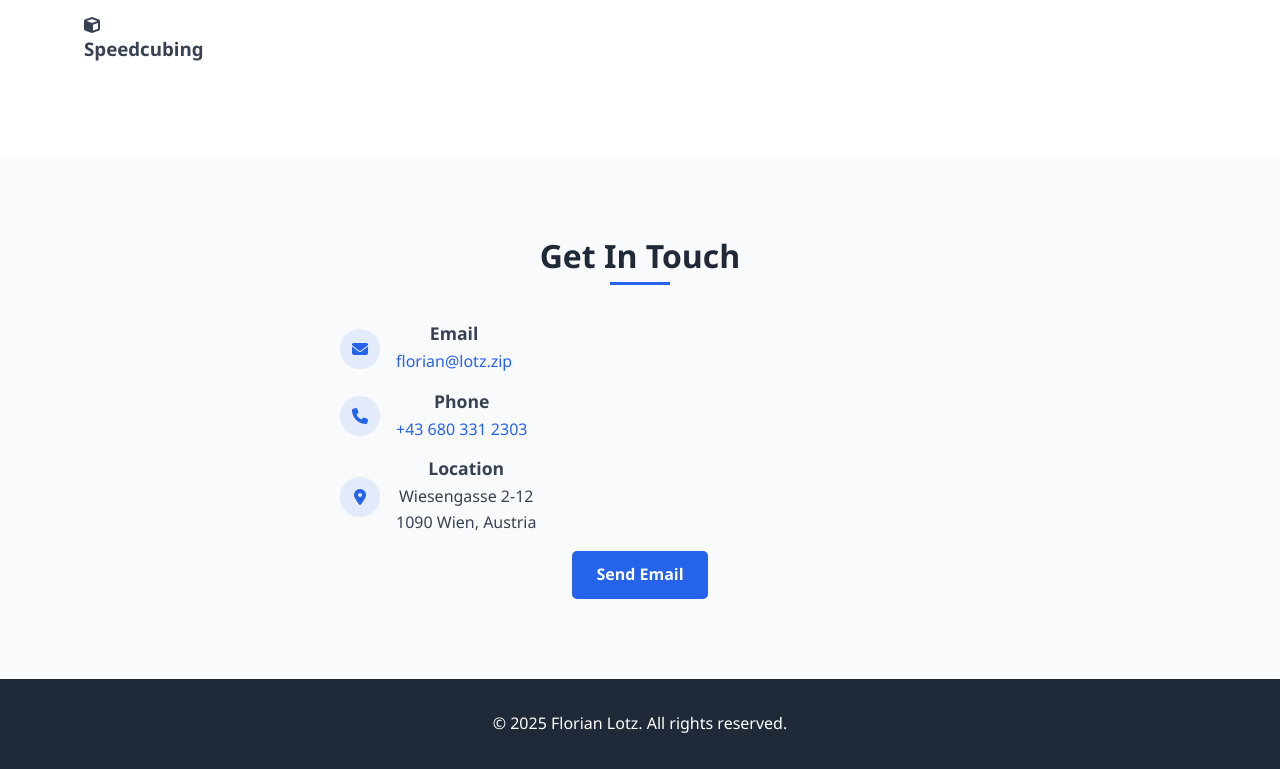
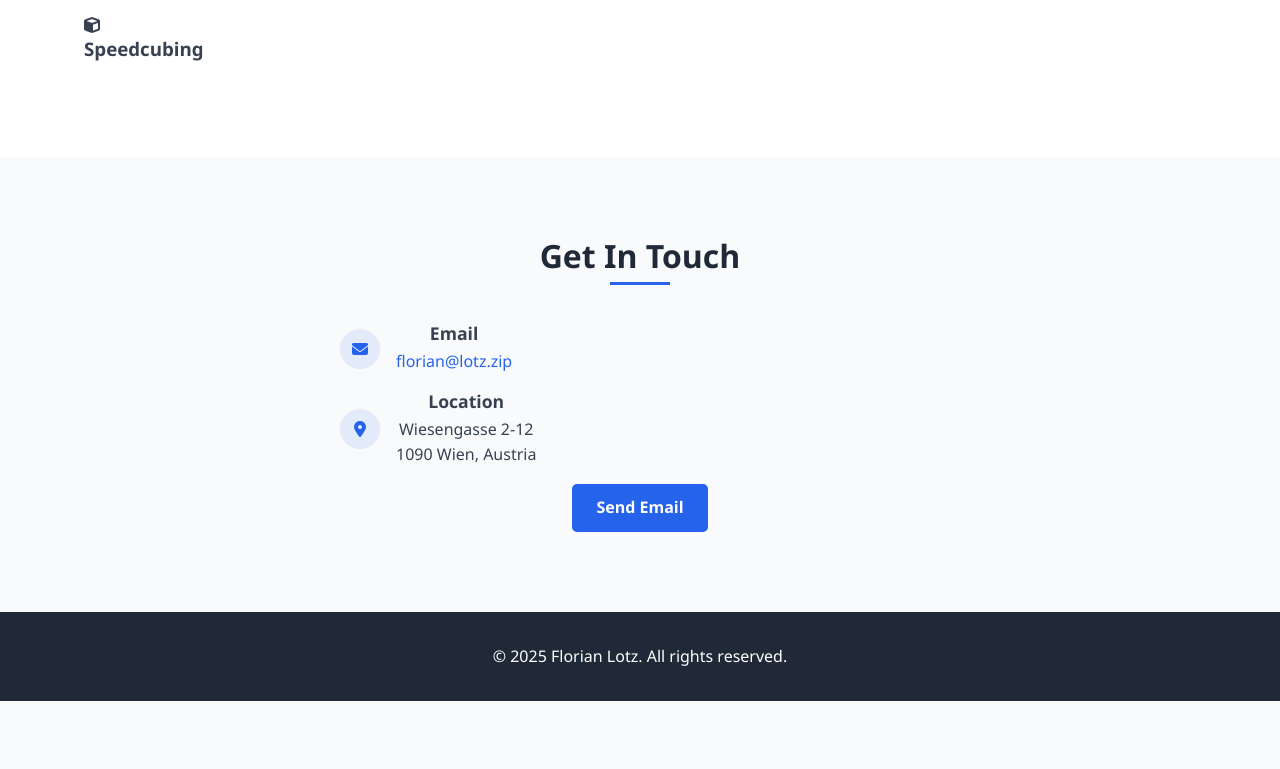
Before and after one commit to Lightgaming/portfolio-website, a plain HTML site: page docs/index.html in a window 1280 px wide. Shown: the part 6808-7577 px from the top of the page. After the commit the page ends 7509 px from the top, so only its background shows below. Drawn offline with Linux system fonts and the light colour scheme; no server answers.

Commit message:
Update index.html

```diff
--- a/docs/index.html
+++ b/docs/index.html
@@ -365,14 +365,6 @@
                         </div>
                         <div class="contact-item"
                             style="display: flex; align-items: center; margin-bottom: 1rem; gap: 1rem;">
-                            <i class="fas fa-phone"></i>
-                            <div>
-                                <h3>Phone</h3>
-                                <p><a href="tel:+43680331230">+43 680 331 2303</a></p>
-                            </div>
-                        </div>
-                        <div class="contact-item"
-                            style="display: flex; align-items: center; margin-bottom: 1rem; gap: 1rem;">
                             <i class="fas fa-map-marker-alt"></i>
                             <div>
                                 <h3>Location</h3>
```
